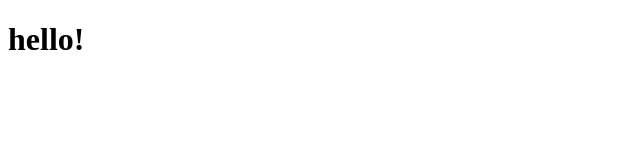
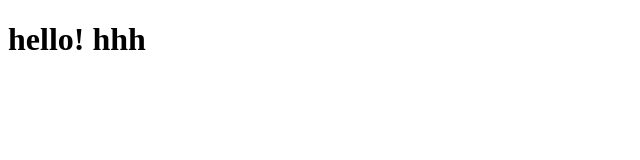
Before and after one commit to ioannisskliamis/coursera-test, a plain HTML site: page site/index.html in a window 1280 px wide. Shown: the whole page, without its empty margins (0-640 px from the left). Drawn offline with Linux system fonts and the light colour scheme.

Commit message:
Small addition to out page content.

```diff
--- a/site/index.html
+++ b/site/index.html
@@ -4,6 +4,6 @@
 	<title>Hello!</title>
 </head>
 <body>
-<h1>hello!</h1>
+<h1>hello! hhh</h1>
 </body>
 </html>
```
